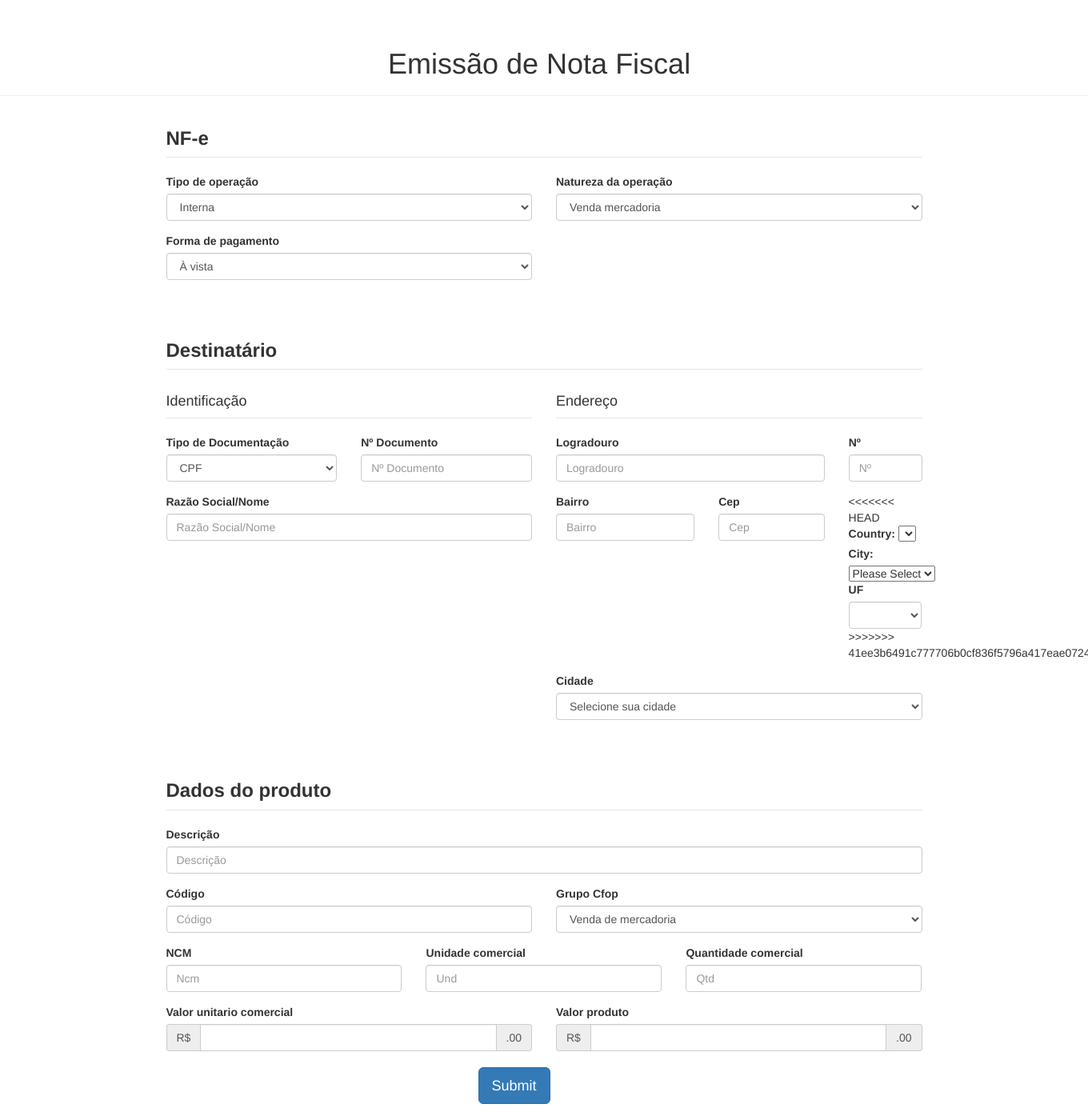
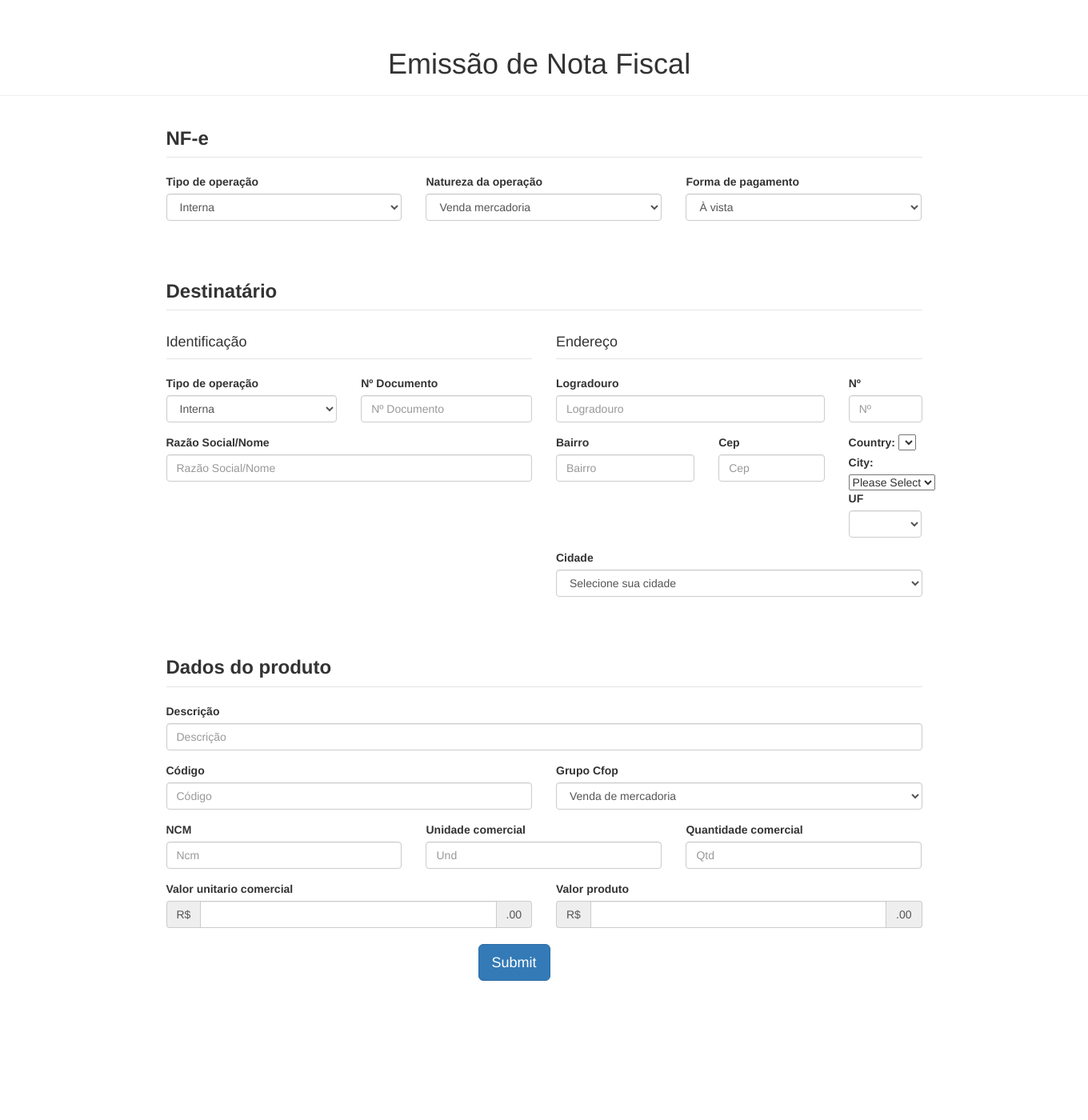
Before and after one commit to SouthwaresSolutions/Jje, a CodeIgniter app: the page made by application/views/index/index.php in a window 1360 px wide. Shown: the whole page at 80% size. After the commit the page ends 1226 px from the top, so only its background shows below. Run offline with CodeIgniter, Linux system fonts and the light colour scheme; data that the repository does not hold is empty.

Commit message:
modificacao index

```diff
--- a/application/views/index/index.php
+++ b/application/views/index/index.php
@@ -42,28 +42,27 @@
               <legend><h3><b>NF-e</b></h3></legend>
 
               <div class="row">
-                <div class="form-group col-md-6">
-                  <label for="idDest">Tipo de operação</label>
-                  <select name="xml[idDest]" id="idDest" class="form-control">
+                <div class="form-group col-md-4">
+                  <label>Tipo de operação</label>
+                  <select name="idDest" class="form-control">
                     <option value="1">Interna</option>
-                    <option value="2">Interestadual</<option value=""></option>>
+                    <option value="2">Interestadual</option>
                     <option value="3">Exterior</option>
                   </select>
                 </div>
 
-                <div class="form-group col-md-6">
-                  <label for="natOp">Natureza da operação</label>
-                  <select name="xml[natOp]" id="natOp" class="form-control">
+                <div class="form-group col-md-4">
+                  <label>Natureza da operação</label>
+                  <select name="natOp" class="form-control">
                     <option value="Venda de produto">Venda mercadoria</option>
                     <option value="Remessa de mercadoria para brinde">Remessa brinde</option>
                   </select>
                 </div>
-                <div class="form-group col-md-6">
-                  <label for="indPag" >Forma de pagamento</label>
-                  <select name="xml[indPag]" id="indPag" class="form-control">
+                <div class="form-group col-md-4">
+                  <label>Forma de pagamento</label>
+                  <select name="indPag" class="form-control">
                     <option value="0">À vista</option>
-                    <option value="1">À prazo</option>
-                    <option value="2">Outros</option>
+                    <option value="1">A prazo</option>
                   </select>
                 </div>
               </div>
@@ -84,21 +83,22 @@
                     <legend><h4>Identificação</h4></legend>
                       <div class="row">
                         <div class="form-group col-md-6">
-                          <label for="typeDoc" >Tipo de Documentação</label>
-                          <select name="xml[typeDoc]" id="typeDoc" class="form-control">
-                            <option value="1">CPF</option>
-                            <option value="2">CNPJ</option>
+                          <label>Tipo de operação</label>
+                          <select class="form-control">
+                            <option>Interna</option>
+                            <option>Interestadual</option>
+                            <option>Exterior</option>
                           </select>
                         </div>
                         <div class="form-group col-md-6">
-                          <label for="numDoc">Nº Documento</label>
-                          <input name="xml[numDoc]" id="numDoc" type="text" class="form-control" placeholder="Nº Documento">
+                          <label>Nº Documento</label>
+                          <input type="text" class="form-control" placeholder="Nº Documento">
                         </div>
                       </div>
                       <div class="row">
                         <div class="form-group col-md-12">
-                          <label for="xNome" >Razão Social/Nome</label>
-                          <input name="xml[xNome]" id="xNome" type="text" class="form-control" placeholder="Razão Social/Nome">
+                          <label>Razão Social/Nome</label>
+                          <input type="text" class="form-control" placeholder="Razão Social/Nome">
                         </div>
                       </div>
                     </fieldset>
@@ -108,25 +108,24 @@
                     <legend><h4>Endereço</h4></legend>
                     <div class="row">
                       <div class="form-group col-md-9">
-                        <label for="xLgr" >Logradouro</label>
-                        <input name="xml[xLgr]" id="xLgr" type="text" class="form-control" placeholder="Logradouro">
+                        <label>Logradouro</label>
+                        <input type="text" class="form-control" placeholder="Logradouro">
                       </div>
                       <div class="form-group col-md-3">
-                        <label for="nro" >Nº</label>
-                        <input name="xml[nro]" id="nro" type="text" class="form-control" placeholder="Nº">
+                        <label>Nº</label>
+                        <input type="text" class="form-control" placeholder="Nº">
                       </div>
                     </div>
                     <div class="row">
                       <div class="form-group col-md-5">
-                        <label for="xBairro" >Bairro</label>
-                        <input name="xml[xBairro]" id="xBairro" type="text" class="form-control" placeholder="Bairro">
+                        <label>Bairro</label>
+                        <input type="text" class="form-control" placeholder="Bairro">
                       </div>
                       <div class="form-group col-md-4">
-                        <label for="CEP">Cep</label>
-                        <input name="xml[CEP]" id="CEP" type="text" class="form-control" placeholder="Cep">
+                        <label>Cep</label>
+                        <input type="text" class="form-control" placeholder="Cep">
                       </div>
                       <div class="form-group col-md-3">
-<<<<<<< HEAD
 
 
                         <label for="country">Country: </label>
@@ -141,19 +140,13 @@
                             <?php foreach($ufList as $state): ?>
                               <option value="<?= $state['id_estado'] ?>"><?= $state['uf'] ?></option>
                             <?php endforeach;?>
-=======
-                        <label for="UF">UF</label>
-                          <select name="xml[UF]" id="UF" class="form-control">
-
->>>>>>> 41ee3b6491c777706b0cf836f5796a417eae0724
                           </select>
                       </div>
                     </div>
                     <div class="row">
                       <div class="form-group col-md-12">
-                        <label for="idMun" >Cidade</label>
-                          <!-- idMun - Name referente a Cidade    -->
-                          <select name="xml[idMun]" id="idMun" class="form-control">
+                        <label>Cidade</label>
+                          <select class="form-control">
                             <option>Selecione sua cidade</option>
                             <!-- Aqui vai o foreach de estados puxados do banco
                               IMPORTANTE por o database no array de libraries do autoload-->
@@ -180,11 +173,11 @@
                   <div class="row">
                     <div class="form-group col-md-12">
                       <label>Descrição</label>
-                      <input name="xProd" type="text" class="form-control" placeholder="Descrição">
+                      <input type="text" class="form-control" placeholder="Descrição">
                     </div>
                     <div class="form-group col-md-6">
                       <label>Código</label>
-                      <input name="cProd" type="text" class="form-control" placeholder="Código">
+                      <input type="text" class="form-control" placeholder="Código">
                     </div>
                     <div class="form-group col-md-6">
                       <label>Grupo Cfop</label>
```
